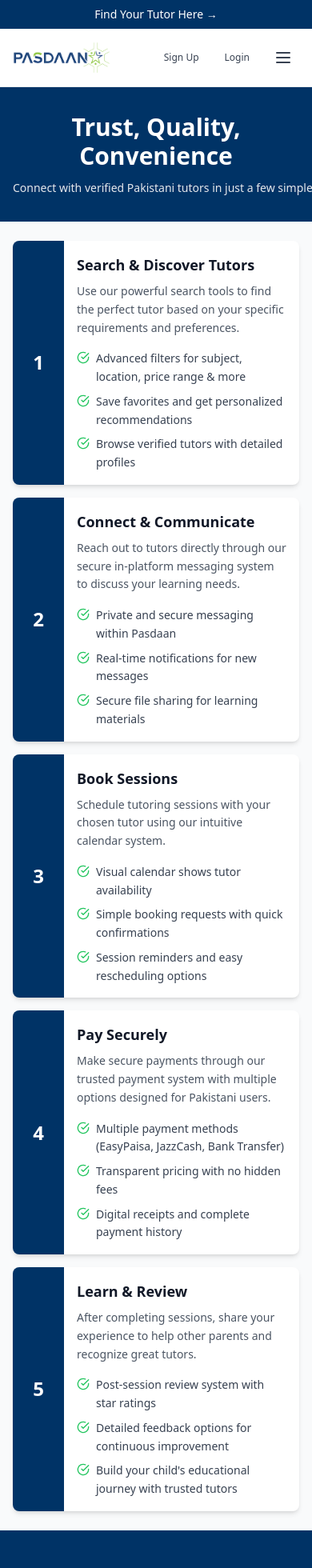
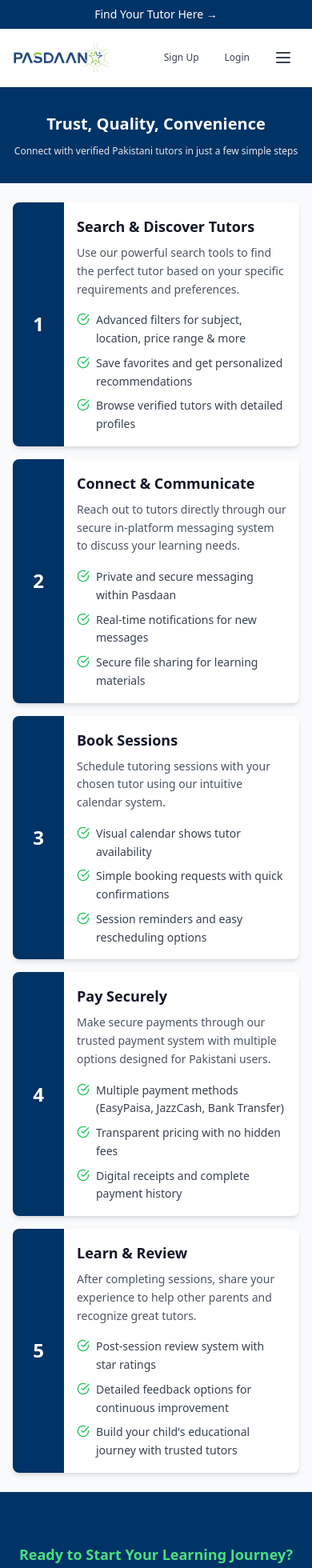
Before and after one commit to Hammad-i220628/PASDAAN, a React (Vite) app in the folder frontend/: page /about-us in a window 390 px wide. Shown: the top 1960 px of the page at 80% size. Built offline with nearby package versions, Linux system fonts and the light colour scheme.

Commit message:
set the mobile reponsiveness of About us page

```diff
--- a/frontend/src/components/AboutUs.tsx
+++ b/frontend/src/components/AboutUs.tsx
@@ -59,11 +59,11 @@ const AboutUs = () => {
     <div className="min-h-screen bg-gray-50">
       {/* Hero Section */}
       <section className="text-white py-8" style={{ backgroundColor: '#003366' }}>
-        <div className="max-w-4xl mx-auto text-center px-4">
-          <h1 className="text-3xl md:text-5xl font-bold mb-3">
+        <div className="max-w-4xl mx-auto text-center px-2 sm:px-4">
+          <h1 className="text-xl sm:text-2xl md:text-3xl lg:text-5xl font-bold mb-3 whitespace-nowrap">
             Trust, Quality, Convenience
           </h1>
-          <p className="text-sm sm:text-lg text-gray-200 whitespace-nowrap">
+          <p className="text-xs sm:text-sm md:text-base lg:text-lg text-gray-200 px-2">
             Connect with verified Pakistani tutors in just a few simple steps
           </p>
         </div>
@@ -112,10 +112,10 @@ const AboutUs = () => {
       {/* CTA Section */}
       <section className="text-white pt-16 pb-8" style={{ backgroundColor: '#003366' }}>
         <div className="max-w-4xl mx-auto text-center px-4">
-          <h2 className="text-2xl md:text-4xl font-bold mb-4 text-green-400">
+          <h2 className="text-lg sm:text-xl md:text-2xl lg:text-3xl font-bold mb-3 text-green-400">
             Ready to Start Your Learning Journey?
           </h2>
-          <p className="text-base md:text-xl text-gray-200 mb-6 leading-relaxed">
+          <p className="text-sm sm:text-base md:text-lg text-gray-200 mb-4 leading-relaxed px-2">
             Join thousands of students across Pakistan who are achieving their academic
             goals with the help of qualified tutors.
           </p>
--- a/frontend/src/components/HomePage/CTA.tsx
+++ b/frontend/src/components/HomePage/CTA.tsx
@@ -3,11 +3,11 @@ import React from 'react';
 const CTA = () => {
   return (
     <section className="text-white pt-16 pb-8" style={{ backgroundColor: '#003366' }}>
-        <div className="max-w-4xl mx-auto text-center px-4">
-          <h2 className="text-2xl md:text-4xl font-bold mb-4 text-green-400">
+      <div className="max-w-4xl mx-auto text-center px-4 pt-9">
+        <h2 className="text-lg sm:text-xl md:text-2xl lg:text-3xl font-bold mb-3 text-green-400">
           Ready to Start Your Learning Journey?
         </h2>
-          <p className="text-base md:text-xl text-gray-200 mb-6 leading-relaxed">
+        <p className="text-sm sm:text-base md:text-lg text-gray-200 mb-4 leading-relaxed px-2">
           Join thousands of students across Pakistan who are achieving their academic
           goals with the help of qualified tutors.
         </p>
```
Lines whose indentation alone changed are shown as unchanged.
